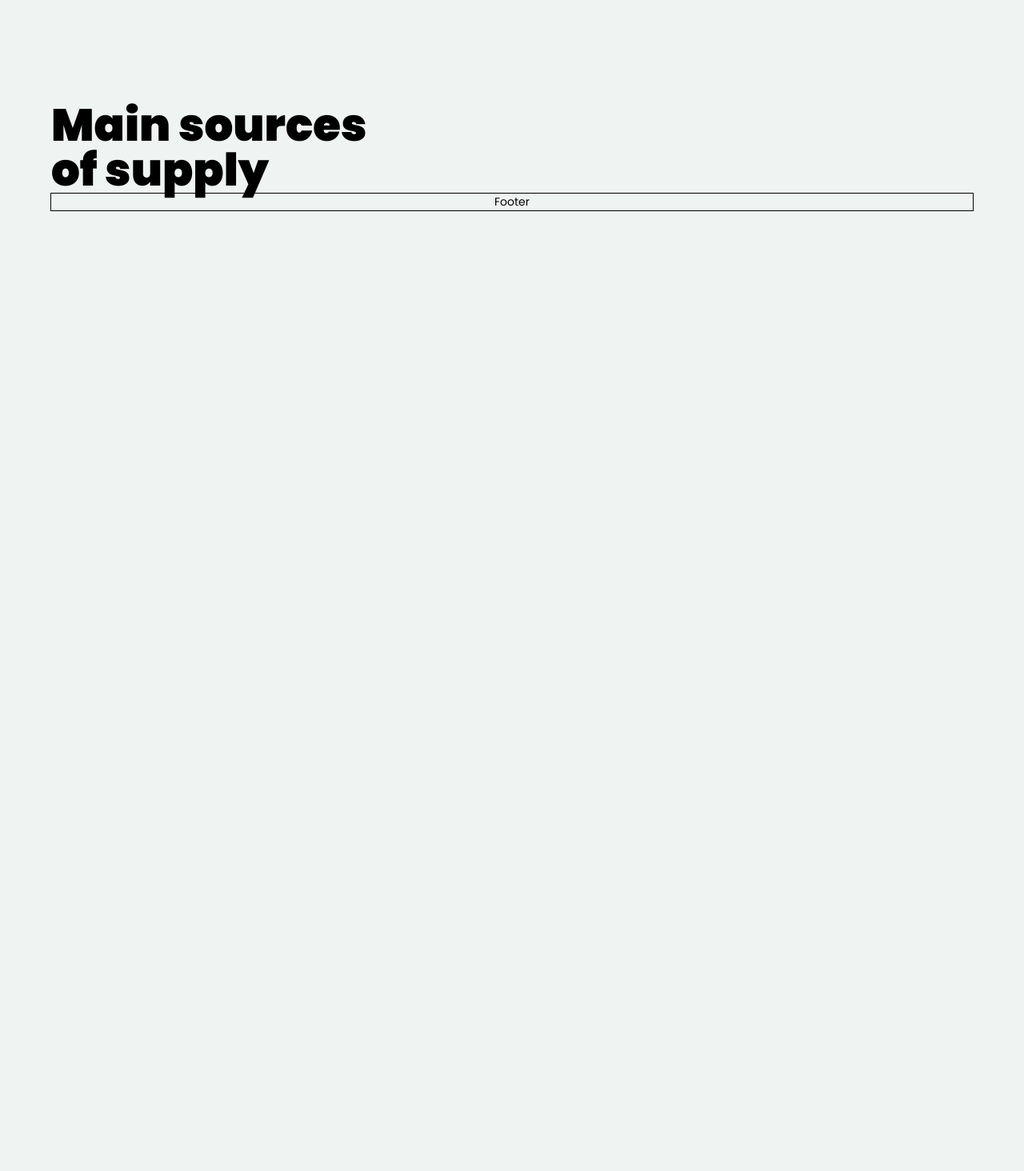
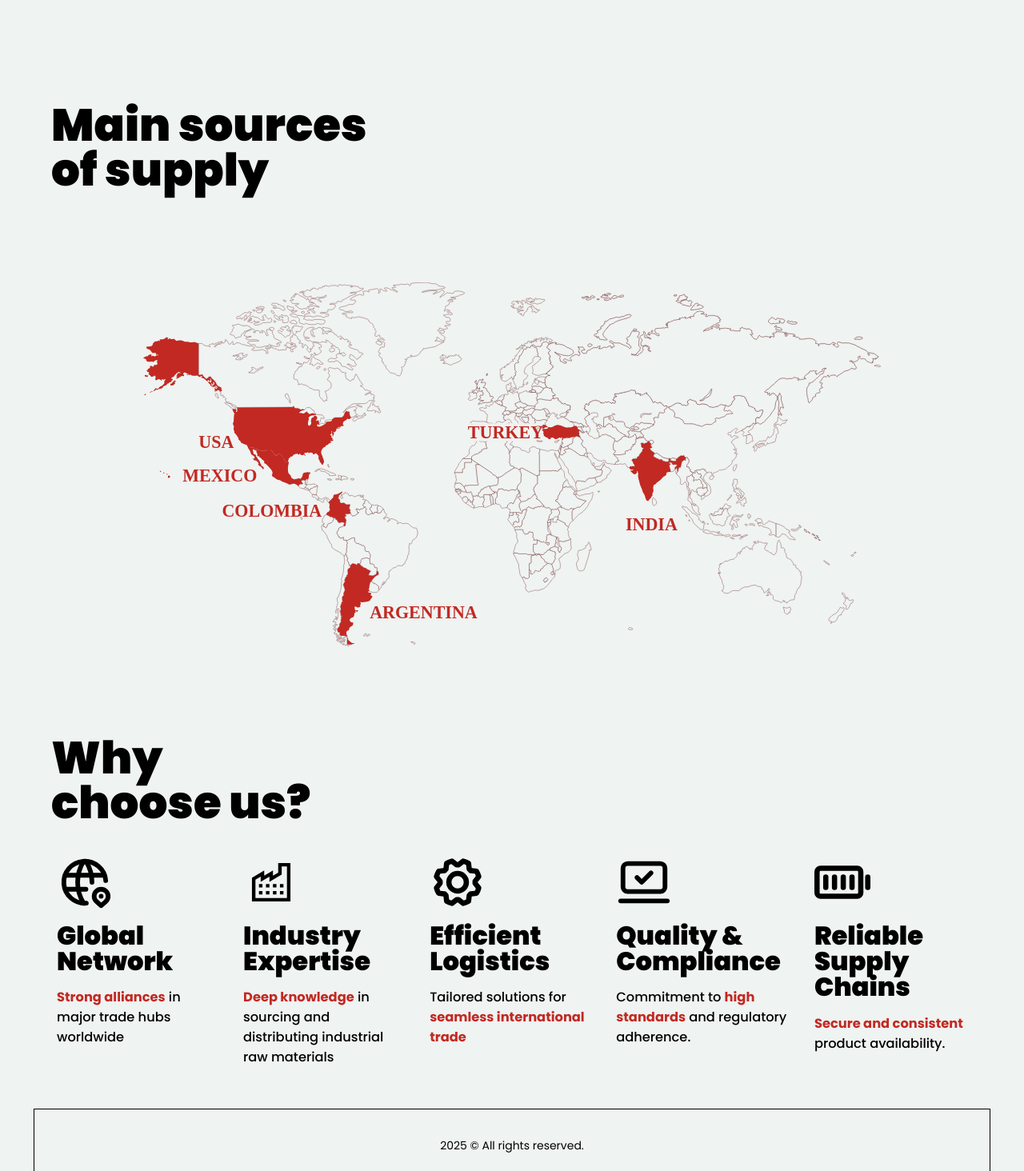
Before and after one commit to FPTPanama/pfd-international, a Next.js app: page / in a window 1280 px wide. Shown: the part 1746-3210 px from the top of the page at 80% size. Before the commit the page ends 2122 px from the top, so only its background shows below. Built offline with nearby package versions, Linux system fonts and the light colour scheme.

Commit message:
year add

```diff
--- a/package.json
+++ b/package.json
@@ -10,6 +10,7 @@
   },
   "dependencies": {
     "@tailwindcss/postcss": "^4.0.10",
+    "dayjs": "^1.11.13",
     "next": "15.2.1",
     "react": "^19.0.0",
     "react-dom": "^19.0.0",
--- a/src/app/page.js
+++ b/src/app/page.js
@@ -3,12 +3,51 @@
 import Image from "next/image";
 import { TbTargetArrow } from "react-icons/tb";
 import { MdOutlineRemoveRedEye } from "react-icons/md";
-import { LiaRocketSolid } from "react-icons/lia";
+import { LiaRocketSolid, LiaIndustrySolid } from "react-icons/lia";
 import { GiMeltingMetal } from "react-icons/gi";
+import { TbWorldPin } from "react-icons/tb";
+import { PiGearBold } from "react-icons/pi";
+import { LuLaptopMinimalCheck } from "react-icons/lu";
+import { PiBatteryFullBold } from "react-icons/pi";
 
 
-const Page = () => (
-  <div className='home'>
+
+import React from 'react'
+
+const page = () => {
+
+  const whyChooseUs = [
+    {
+      title: 'Global Network',
+      info: '<span>Strong alliances</span> in major trade hubs worldwide',
+      icon: <TbWorldPin size={70}/>
+    },
+    {
+      title: 'Industry Expertise',
+      info: '<span>Deep knowledge</span> in sourcing and distributing industrial raw materials',
+      icon: <LiaIndustrySolid size={70}/>
+    },
+    {
+      title: 'Efficient Logistics',
+      info: 'Tailored solutions for <span>seamless international trade</span>',
+      icon: <PiGearBold size={70}/>
+    },
+    {
+      title: 'Quality & Compliance',
+      info: 'Commitment to <span>high standards</span> and regulatory adherence.',
+      icon: <LuLaptopMinimalCheck size={70}/>
+    },
+    {
+      title: 'Reliable Supply Chains',
+      info: '<span>Secure and consistent</span> product availability.',
+      icon: <PiBatteryFullBold size={70}/>
+    }
+  ]
+
+  return (
+    <div className='home'>
+
+
 
     <section className="introWrapper">
 
@@ -128,9 +167,36 @@ const Page = () => (
         <h2>Main sources of supply</h2>
       </div>
 
+      <div className="imgBox">
+        <Image src={'/img/home/world_map.svg'} width={300} height={200}/>
+      </div>
+
+    </section>
+
+    <section className="whyChooseUs">
+
+      <div className="titBox">
+        <h2>Why <br />choose us?</h2>
+      </div>
+
+      <div className="griWhyUs">
+
+        {whyChooseUs.map((item, key) => {
+          return (
+            <div key={key} className="griBox">
+
+              {item.icon}
+              <h3>{item.title}</h3>
+              <p dangerouslySetInnerHTML={{__html: item.info}} />
+            </div>
+          )
+        })}
+      </div>
+
     </section>
 
   </div>
-)
+  )
+}
 
-export default Page;
+export default page
--- a/src/components/footer/Footer.js
+++ b/src/components/footer/Footer.js
@@ -1,9 +1,11 @@
 import React from 'react'
+import dayjs from 'dayjs';
 
 const Footer = () => {
+  const currentYear = dayjs().year();
   return (
     <div className='footerWrapper'>
-        Footer
+        <p><span>{`${currentYear} ©`}</span>  All rights reserved.</p>
     </div>
   )
 }
--- a/src/styles/footer.scss
+++ b/src/styles/footer.scss
@@ -1,3 +1,7 @@
+
+@use '_font-variables' as fontVar;
+@import "./mixins.scss";
+
 .footerWrapper {
     display: flex;
     justify-content: center;
@@ -5,4 +9,6 @@
     font-family: popReg;
     border: 1px solid black;
     width: 100%;
+    padding: fontVar.$em4;
+    margin-top: fontVar.$em5;
 }
--- a/src/styles/home.scss
+++ b/src/styles/home.scss
@@ -189,5 +189,81 @@
 
     }
 
+    .mainSources {
+
+        display: flex;
+        flex-direction: column;
+        width: 100%;
+        align-items: center;
+        justify-content: center;
+
+        .titBox {
+
+            width: 100%;
+            margin-bottom: fontVar.$em6;
+        }
+
+        .imgBox {
+
+            display: flex;
+            width: 80%;
+            margin: auto;
+
+            img {
+
+                width: 100%;
+                height: auto;
+            }
+        }
+    }
+
+    .whyChooseUs {
+
+        display: flex;
+        width: 100%;
+        flex-direction: column;
+        align-items: center;
+        justify-content: center;
+
+        .titBox {
+            display: flex;
+            width: 100%;
+        }
+
+        .griWhyUs {
+            display: grid;
+            grid-template-columns: repeat(5, 1fr);
+            gap: fontVar.$em5;
+            margin-top: fontVar.$em5;
+
+            .griBox {
+                display: flex;
+                flex-direction: column;
+                width: 100%;
+                padding: fontVar.$em2;
+
+                h3 {
+
+                    font-size: fontVar.$fs5;
+                    line-height: fontVar.$em3;
+                    font-family: popBlack;
+                    margin: 0px;
+                    margin-top: fontVar.$em2;
+                }
+
+                p {
+                    font-size: fontVar.$fs3;
+
+                    span {
+                        font-family: popBold;
+                        color: var(--rojOscPfd);
+                    }
+                }
+
+            }
+        }
+
+    }
+
 
 }
```
Also changed, not shown: public/img/home/world_map.svg (added), 1 other file (tests, documents, lock files or other folders).
